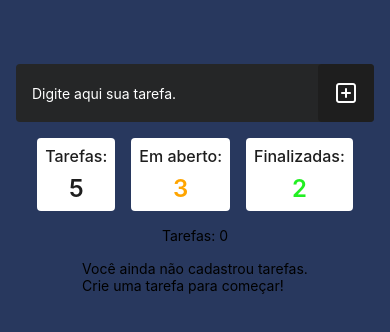
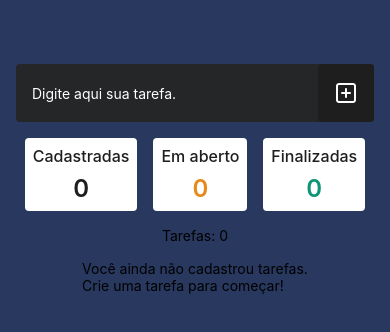
Before and after one commit to BrunoSilva96/to-do-ceped, a React Native app: screen / in a window 390 px wide. Shown: the top 332 px of the page. Built offline with nearby package versions, Linux system fonts and the light colour scheme.

Commit message:
improvement in cards

```diff
--- a/App.tsx
+++ b/App.tsx
@@ -1,25 +1,15 @@
 import { StatusBar } from "expo-status-bar";
-import {
-	FlatList,
-	StyleSheet,
-	View,
-	Text,
-	TextInput,
-	TouchableOpacity,
-	Alert
-} from "react-native";
+import { FlatList, StyleSheet, View, Text, Alert } from "react-native";
 import { Task } from "./src/components/Task";
 import { CardNumber } from "./src/components/CardNumber";
-import { CardInOpen } from "./src/components/CardInOpen";
-import { CardDone } from "./src/components/CardDone";
 import { InputAddTask } from "./src/components/InputAddTask";
 import { useEffect, useState } from "react";
-import { Feather } from "@expo/vector-icons";
 
 export default function App() {
 	const [tasks, setTasks] = useState<{ description: string; check: boolean }[]>([]);
 	const [taskText, setTaskText] = useState("");
 	const [countTask, setCountTask] = useState(0);
+	const [countTasksDone, setCountTaskDone] = useState(0);
 
 	function handleTask() {
 		if (taskText == "") {
@@ -34,6 +24,32 @@ export default function App() {
 
 		setTasks([...tasks, newTask]);
 		setTaskText("");
+	}
+
+	function handleTaskChangeStatus(taskToChange: { description: string; check: boolean }) {
+		const updatedTasks = tasks.filter((task) => task !== taskToChange);
+		const newTask = {
+			description: taskToChange.description,
+			check: !taskToChange.check
+		};
+		updatedTasks.push(newTask);
+		setTasks(updatedTasks);
+	}
+
+	function handleTaskDelete(taskToDelete: { description: string; check: boolean }) {
+		Alert.alert("Atenção", `Deseja realmente remover a tarefa ${taskToDelete.description}?`, [
+			{
+				text: "Sim",
+				onPress: () => {
+					const updatedTasks = tasks.filter((task) => task !== taskToDelete);
+					setTasks(updatedTasks);
+				}
+			},
+			{
+				text: "Cancelar",
+				style: "cancel"
+			}
+		]);
 	}
 
 	useEffect(() => {
@@ -51,16 +67,23 @@ export default function App() {
 				value={taskText}></InputAddTask>
 
 			<View style={{ flexDirection: "row", gap: 16 }}>
-				<CardNumber />
-				<CardInOpen />
-				<CardDone />
+				<CardNumber title={"Cadastradas"} num={countTask} color={"#1e1e1e"} />
+				<CardNumber title={"Em aberto"} num={0} color={"#e88a1a"} />
+				<CardNumber title={"Finalizadas"} num={0} color={"#0e9577"} />
 			</View>
 
 			<Text>Tarefas: {countTask}</Text>
 			<FlatList
 				data={tasks}
 				keyExtractor={(item, index) => index.toString()}
-				renderItem={({ item }) => <Task />}
+				renderItem={({ item }) => (
+					<Task
+						title={item.description}
+						status={item.check}
+						onCheck={() => handleTaskChangeStatus(item)}
+						onRemove={() => handleTaskDelete(item)}
+					/>
+				)}
 				ListEmptyComponent={() => (
 					<View>
 						<Text>Você ainda não cadastrou tarefas.</Text>
--- a/src/components/CardDone/index.tsx
+++ /dev/null
@@ -1,10 +0,0 @@
-import { Container, CardTitle, CardValue } from "./styles";
-
-export function CardDone() {
-	return (
-		<Container>
-			<CardTitle>Finalizadas:</CardTitle>
-			<CardValue>2</CardValue>
-		</Container>
-	);
-}
--- a/src/components/CardDone/styles.ts
+++ /dev/null
@@ -1,23 +0,0 @@
-import styled from "styled-components/native";
-
-export const Container = styled.View`
-	padding: 8px;
-	flex-direction: column;
-	align-items: center;
-	background-color: #ffffff;
-	border-radius: 4px;
-	overflow: hidden;
-	gap: 8px;
-`;
-
-export const CardTitle = styled.Text`
-	color: #1e1e1e;
-	font-size: 16px;
-	font-weight: 500;
-`;
-
-export const CardValue = styled.Text`
-	color: #1e1e;
-	font-size: 24px;
-	font-weight: 600;
-`;
--- a/src/components/CardInOpen/index.tsx
+++ /dev/null
@@ -1,10 +0,0 @@
-import { Container, CardTitle, CardValue } from "./styles";
-
-export function CardInOpen() {
-	return (
-		<Container>
-			<CardTitle>Em aberto:</CardTitle>
-			<CardValue>3</CardValue>
-		</Container>
-	);
-}
--- a/src/components/CardInOpen/styles.ts
+++ /dev/null
@@ -1,23 +0,0 @@
-import styled from "styled-components/native";
-
-export const Container = styled.View`
-	padding: 8px;
-	flex-direction: column;
-	align-items: center;
-	background-color: #ffffff;
-	border-radius: 4px;
-	overflow: hidden;
-	gap: 8px;
-`;
-
-export const CardTitle = styled.Text`
-	color: #1e1e1e;
-	font-size: 16px;
-	font-weight: 500;
-`;
-
-export const CardValue = styled.Text`
-	color: orange;
-	font-size: 24px;
-	font-weight: 600;
-`;
--- a/src/components/CardNumber/index.tsx
+++ b/src/components/CardNumber/index.tsx
@@ -1,10 +1,16 @@
 import { Container, CardTitle, CardValue } from "./styles";
 
-export function CardNumber() {
+type Props = {
+	title: string;
+	num: number;
+	color: string;
+};
+
+export function CardNumber({ title, num, color }: Props) {
 	return (
 		<Container>
-			<CardTitle>Tarefas:</CardTitle>
-			<CardValue>5</CardValue>
+			<CardTitle>{title}</CardTitle>
+			<CardValue style={color ? { color: color } : {}}>{num}</CardValue>
 		</Container>
 	);
 }
--- a/src/components/Task/index.tsx
+++ b/src/components/Task/index.tsx
@@ -1,16 +1,24 @@
 import { Feather } from "@expo/vector-icons";
 import { Container, TaskText, TaskDone, TaskDelete } from "./styles";
 
-export function Task() {
+type Props = {
+	title: string;
+	status: boolean;
+	onCheck?: () => void;
+	onRemove?: () => void;
+};
+
+export function Task({ title, status, onCheck, onRemove }: Props) {
 	return (
 		<Container>
-			<TaskDone>
-				<Feather name='square' size={24} color='white' />
+			<TaskDone onPress={onCheck} style={status ? { backgroundColor: "#0E9577" } : {}}>
+				{!status && <Feather name='square' size={24} color='white' />}
+				{status && <Feather name='check-square' size={24} color='white' />}
 			</TaskDone>
 
-			<TaskText>Tarefa</TaskText>
+			<TaskText>{title}</TaskText>
 
-			<TaskDelete>
+			<TaskDelete onPress={onRemove}>
 				<Feather name='trash-2' size={24} color='white' />
 			</TaskDelete>
 		</Container>
```
